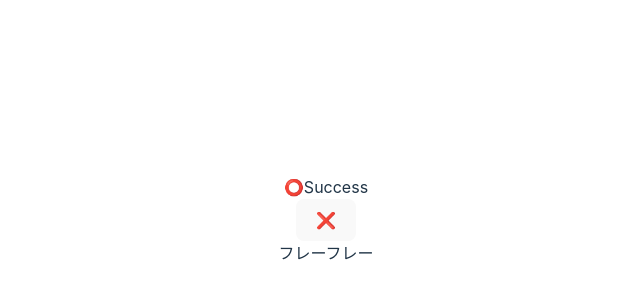
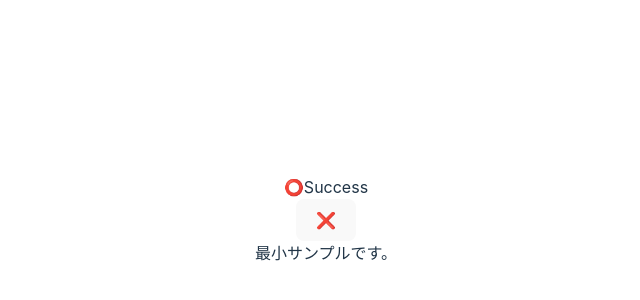
Before and after one commit to takahiro-maekawa/ReactTsCh1withVite, a React (Vite) app: page / in a window 1280 px wide. Shown: the part 180-480 px from the top of the page, without its empty margins (314-954 px from the left). Built offline with nearby package versions, Linux system fonts and the light colour scheme.

Commit message:
Stateを制御するイベントを子コンポーネント側に準備

```diff
--- a/src/Alert.jsx
+++ b/src/Alert.jsx
@@ -6,6 +6,9 @@ export default function Alert({type, heading, closable, children, onClose}) {
   }
   function handleCloseClick() {
     setVisible(false);
+    if (onClose) {
+      onClose(); // ここでは関数を渡す
+    }
   }
 
   return (
--- a/src/App.jsx
+++ b/src/App.jsx
@@ -9,8 +9,8 @@ function App() {
 
   return (
     <>
-      <Alert type = "information" heading="Success" closable={true}>
-       フレーフレー
+      <Alert type = "information" heading="Success" closable={true} onClose={() => console.log("closed")}>
+       最小サンプルです。
       </Alert>
     </>
   );
```
